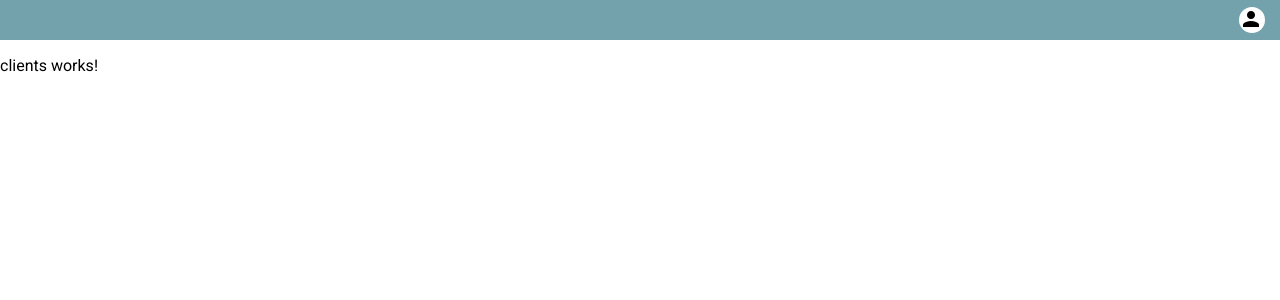
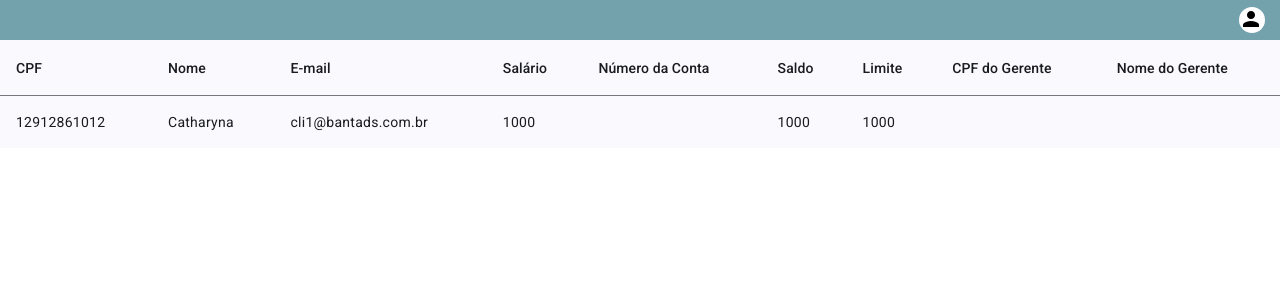
Before and after one commit to eduardoparolin/DAC_TRABALHO, an Angular app in the folder frontend/: page /clientes in a window 1280 px wide. Shown: the top 300 px of the page. Built offline with nearby package versions, Linux system fonts and the light colour scheme; sample sign-in values are in the browser's storage.

Commit message:
feat: implement manager dialog initialization with form controls and validation logic

```diff
--- a/frontend/src/app/clients/client.model.ts
+++ b/frontend/src/app/clients/client.model.ts
@@ -1,7 +1,18 @@
-export class Client {
+import {User, UserType} from '../session/user.model';
+
+export class Client extends User {
   balance: number;
+  limit: number;
+  wage: number;
 
-  constructor(balance: number) {
+  constructor(id: number, name: string, email: string, cpf: string, type: UserType, balance: number, limit: number, wage: number) {
+    super(id, name, email, cpf, type);
     this.balance = balance;
+    this.limit = limit;
+    this.wage = wage;
+  }
+
+  static override fromJson(json: any): Client {
+    return new Client(json.id, json['nome'], json.email, json.cpf, json.type, json['saldo'], json['limite'], json['salario']);
   }
 }
--- a/frontend/src/app/clients/clients.component.html
+++ b/frontend/src/app/clients/clients.component.html
@@ -1 +1,56 @@
-<p>clients works!</p>
+<!--['CPF', 'NAME', 'EMAIL', 'WAGE', 'ACCOUNT_NUMBER', 'BALANCE', 'LIMIT', 'CPF_MANAGER', 'NAME_MANAGER'];-->
+<table mat-table [dataSource]="this.service.clients()" class="mat-elevation-z8">
+  <ng-container matColumnDef="CPF">
+    <th mat-header-cell *matHeaderCellDef> CPF </th>
+    <td mat-cell *matCellDef="let element"> {{element.cpf}} </td>
+  </ng-container>
+
+  <ng-container matColumnDef="NAME">
+    <th mat-header-cell *matHeaderCellDef> Nome </th>
+    <td mat-cell *matCellDef="let element"> {{element.name}} </td>
+  </ng-container>
+
+  <ng-container matColumnDef="EMAIL">
+    <th mat-header-cell *matHeaderCellDef> E-mail </th>
+    <td mat-cell *matCellDef="let element"> {{element.email}} </td>
+  </ng-container>
+
+  <ng-container matColumnDef="WAGE">
+    <th mat-header-cell *matHeaderCellDef> Salário </th>
+    <td mat-cell *matCellDef="let element"> {{element.wage}} </td>
+  </ng-container>
+
+  <ng-container matColumnDef="PHONE">
+    <th mat-header-cell *matHeaderCellDef> Telefone </th>
+    <td mat-cell *matCellDef="let element"> {{element.phone}} </td>
+  </ng-container>
+
+  <ng-container matColumnDef="ACCOUNT_NUMBER">
+    <th mat-header-cell *matHeaderCellDef> Número da Conta </th>
+    <td mat-cell *matCellDef="let element"> {{element.accountNumber}} </td>
+  </ng-container>
+
+
+  <ng-container matColumnDef="BALANCE">
+    <th mat-header-cell *matHeaderCellDef> Saldo </th>
+    <td mat-cell *matCellDef="let element"> {{element.balance}} </td>
+  </ng-container>
+
+  <ng-container matColumnDef="LIMIT">
+    <th mat-header-cell *matHeaderCellDef> Limite </th>
+    <td mat-cell *matCellDef="let element"> {{element.limit}} </td>
+  </ng-container>
+
+  <ng-container matColumnDef="CPF_MANAGER">
+    <th mat-header-cell *matHeaderCellDef> CPF do Gerente </th>
+    <td mat-cell *matCellDef="let element"> {{element.cpfManager}} </td>
+  </ng-container>
+
+  <ng-container matColumnDef="NAME_MANAGER">
+    <th mat-header-cell *matHeaderCellDef> Nome do Gerente </th>
+    <td mat-cell *matCellDef="let element"> {{element.nameManager}} </td>
+  </ng-container>
+
+  <tr mat-header-row *matHeaderRowDef="displayedColumns"></tr>
+  <tr mat-row *matRowDef="let row; columns: displayedColumns;"></tr>
+</table>
--- a/frontend/src/app/clients/clients.component.ts
+++ b/frontend/src/app/clients/clients.component.ts
@@ -1,11 +1,24 @@
-import { Component } from '@angular/core';
+import {Component, inject} from '@angular/core';
+import {MatButton} from "@angular/material/button";
+import {
+  MatTableModule
+} from "@angular/material/table";
+import {MatIconModule} from '@angular/material/icon';
+import {MatDialog} from '@angular/material/dialog';
+import {ClientsService} from './clients.service';
 
 @Component({
   selector: 'app-clients',
-  imports: [],
+  imports: [MatTableModule, MatIconModule, MatButton],
   templateUrl: './clients.component.html',
   styleUrl: './clients.component.scss'
 })
 export class ClientsComponent {
+  service = inject(ClientsService);
+  readonly dialog = inject(MatDialog);
+  displayedColumns: string[] = ['CPF', 'NAME', 'EMAIL', 'WAGE', 'ACCOUNT_NUMBER', 'BALANCE', 'LIMIT', 'CPF_MANAGER', 'NAME_MANAGER'];
 
+  ngOnInit() {
+    this.service.getAllClients();
+  }
 }
--- a/frontend/src/app/clients/clients.service.ts
+++ b/frontend/src/app/clients/clients.service.ts
@@ -1,14 +1,15 @@
-import {inject, Injectable} from '@angular/core';
+import {inject, Injectable, signal} from '@angular/core';
 import {HttpClientMockService} from '../utils/http-client-mock.service';
 import {environment} from '../../environments/environment';
 import {lastValueFrom} from 'rxjs';
 import {ClientResponse} from './clients.types';
+import {Client} from './client.model';
 
 @Injectable({
   providedIn: 'root'
 })
 export class ClientsService {
-
+  clients = signal<Client[]>([]);
   http = inject(HttpClientMockService);
   constructor() { }
 
@@ -19,4 +20,9 @@ export class ClientsService {
   getClientById(id: string) {
     return lastValueFrom(this.http.get<ClientResponse>(`${environment.baseUrl}/clientes/${id}`));
   }
+
+  async getAllClients() {
+    const clientsResponse = await lastValueFrom(this.http.get<ClientResponse[]>(`${environment.baseUrl}/clientes`));
+    this.clients.set(clientsResponse.map(client => Client.fromJson(client)));
+  }
 }
--- a/frontend/src/app/dashboard/admin-dashboard-manager.model.ts
+++ b/frontend/src/app/dashboard/admin-dashboard-manager.model.ts
@@ -17,7 +17,7 @@ export class AdminDashboardManager {
 
   static fromJson(json: GetManagersAdminDashboardResponse): AdminDashboardManager {
     const manager = Manager.fromJson(json.gerente);
-    manager.clientList = (json['clientes'] as any[])?.map(clientJson => new Client(clientJson['saldo'])) ?? [];
+    manager.clientList = (json['clientes'] as any[])?.map(clientJson => Client.fromJson(clientJson)) ?? [];
     const clientCount = json['clientes'] ? json['clientes'].length : 0;
     const netPositive = json.saldo_positivo ? json.saldo_positivo : 0;
     const netNegative = json.saldo_negativo ? json.saldo_negativo : 0;
--- a/frontend/src/app/managers/manager.model.ts
+++ b/frontend/src/app/managers/manager.model.ts
@@ -10,7 +10,7 @@ export class Manager extends User {
   }
 
   static override fromJson(json: any): Manager {
-    const clients = (json['clientes'] as any[])?.map(clientJson => new Client(clientJson['saldo'])) ?? [];
+    const clients = (json['clientes'] as any[])?.map(clientJson => Client.fromJson(clientJson)) ?? [];
     return new Manager(json['id'], json['nome'], json['email'], json['cpf'], json['tipo'], clients);
   }
 
--- a/frontend/src/app/utils/mocks/clients.mock.json
+++ b/frontend/src/app/utils/mocks/clients.mock.json
@@ -5,6 +5,12 @@
     "email": "cli1@bantads.com.br",
     "endereco": "Rua X, nr 10",
     "cidade": "Curitiba",
-    "estado": "PR"
+    "estado": "PR",
+    "saldo": 1000,
+    "salario": 1000,
+    "limite": 1000,
+    "gerente": "98574307084",
+    "gerente_nome": "Geniéve",
+    "gerente_email": "ger1@bantads.com.br"
   }
 ]
```
